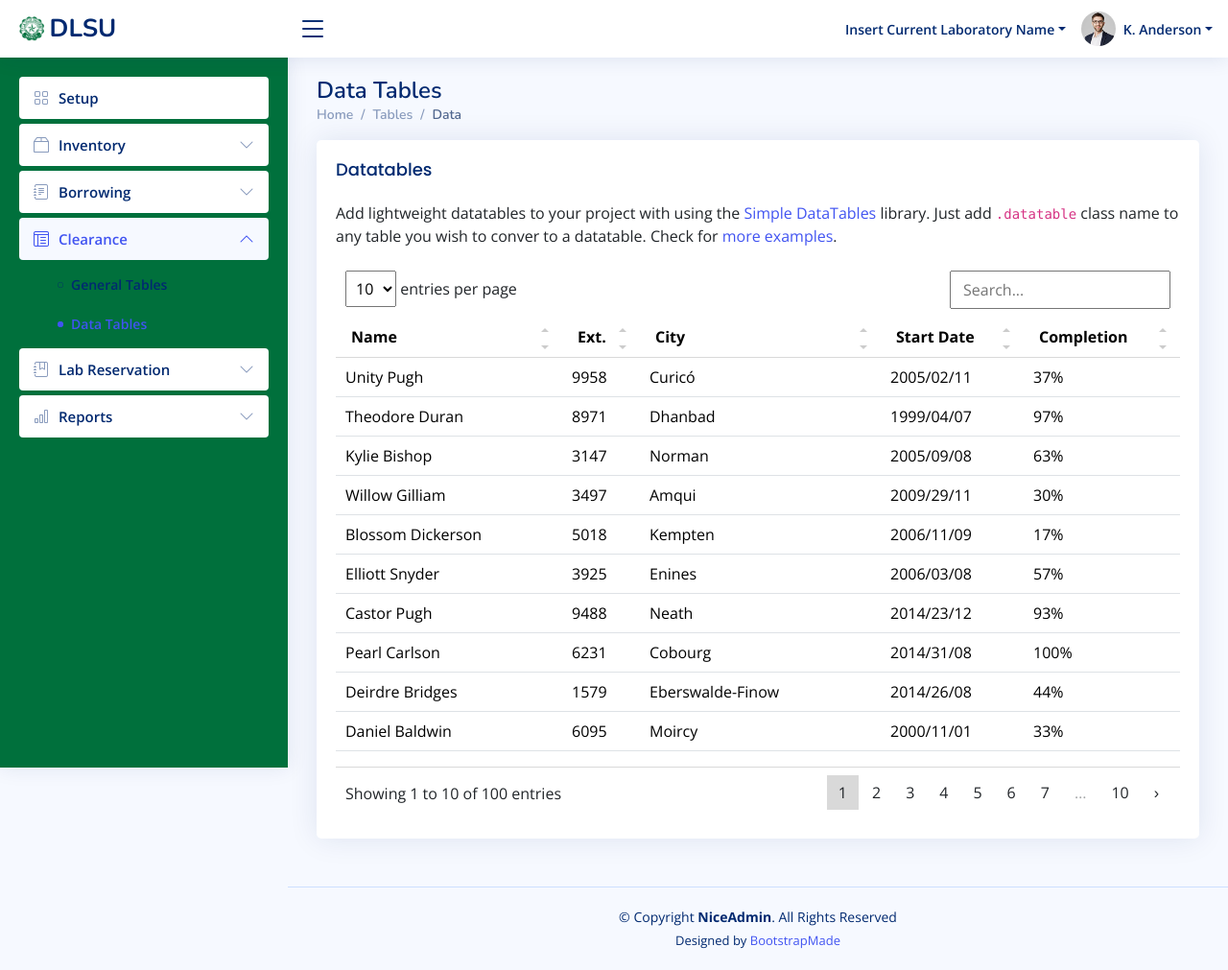
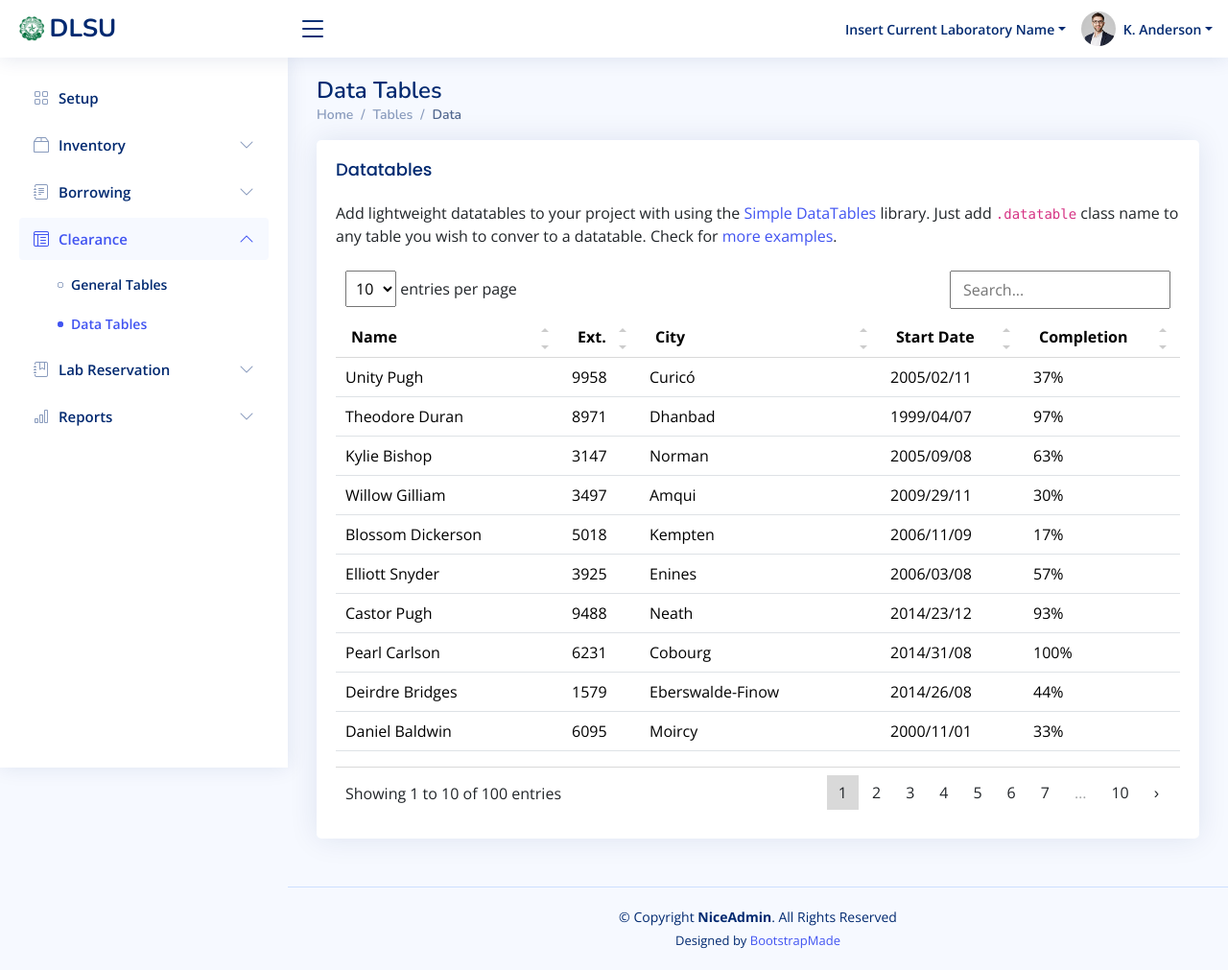
Before and after one commit to kennethmyrond/labmas_2, a Django app: page /inventory/ in a window 1280 px wide. Shown: the whole page at 96% size. Run offline with Django 4.2, Linux system fonts and the light colour scheme; some libraries are stand-ins or nearby versions.

Commit message:
update sidebar

```diff
--- a/lab_management/core/static/assets/css/style.css
+++ b/lab_management/core/static/assets/css/style.css
@@ -608,11 +608,10 @@ h6 {
   padding: 20px;
   overflow-y: auto;
   scrollbar-width: thin;
-  scrollbar-color: #00703C;
+  scrollbar-color: #aab7cf transparent;
   box-shadow: 0px 0px 20px rgba(1, 41, 112, 0.1);
-  background-color: #00703C;
+  background-color: #fff;
 }
-/* New way of prioritization */
 
 @media (max-width: 1199px) {
   .sidebar {
```
